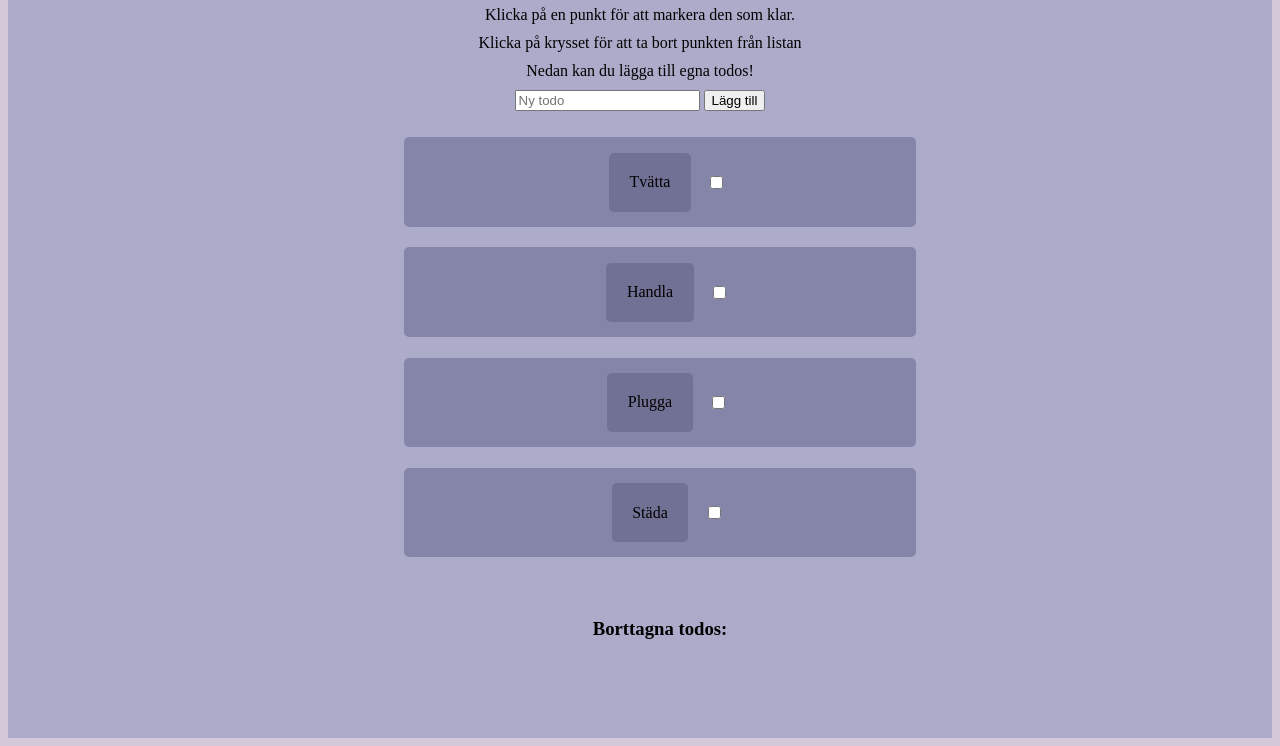
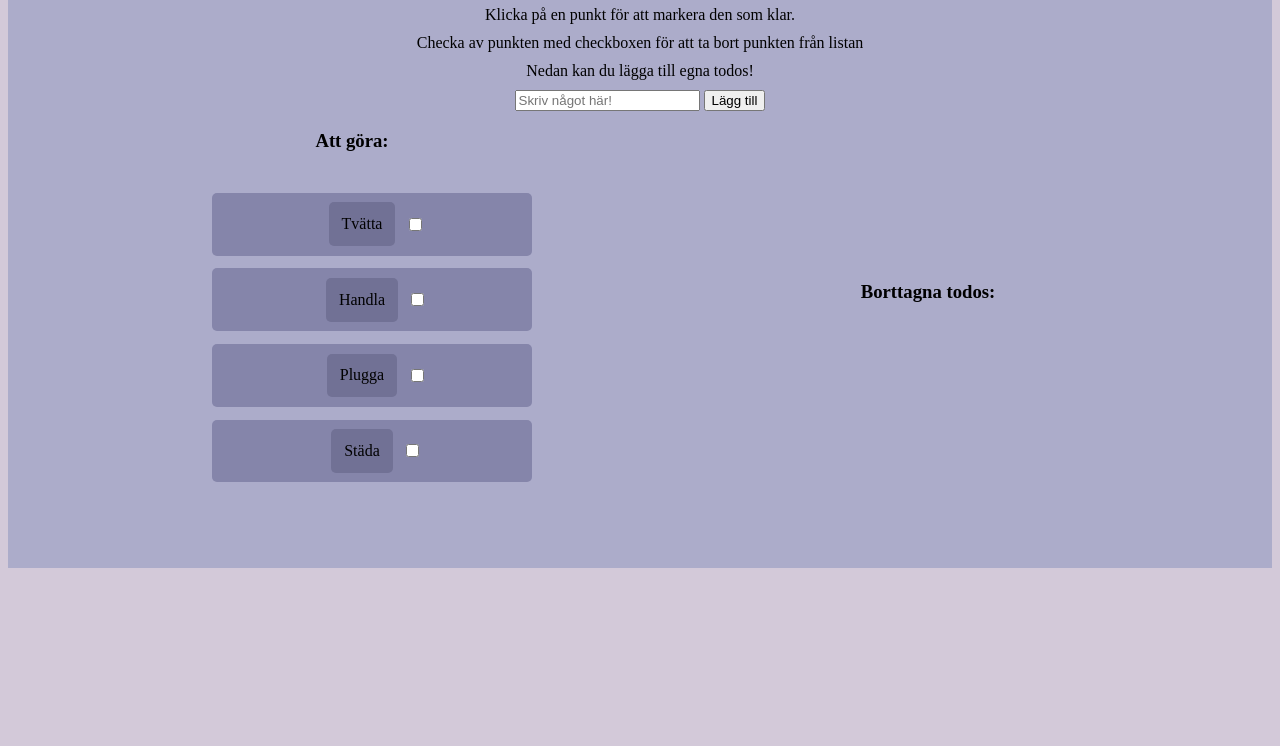
Before and after one commit to PetraElgemyr/js_task, a website built with Parcel: page src/index.html in a window 1280 px wide. Shown: the part 145-891 px from the top of the page. After the commit the page ends 800 px from the top, so only its background shows below. Built offline with nearby package versions, Linux system fonts and the light colour scheme.

Commit message:
small changes

```diff
--- a/src/index.html
+++ b/src/index.html
@@ -10,20 +10,27 @@
   </head>
   <body>
     <div id="myContainer">
-      <h1>En todo-lista!</h1>
+      <h1>Gör en todo-lista!</h1>
       <span>Klicka på en punkt för att markera den som klar.</span>
-      <span>Klicka på krysset för att ta bort punkten från listan</span>
+      <span
+        >Checka av punkten med checkboxen för att ta bort punkten från
+        listan</span
+      >
       <span>Nedan kan du lägga till egna todos!</span>
       <form>
-        <input type="text" id="newItem" placeholder="Ny todo" />
+        <input type="text" id="newItem" placeholder="Skriv något här!" />
         <button type="button" id="addItemBtn">Lägg till</button>
       </form>
-
-      <ul id="myList"></ul>
-
-      <ul id="removedItemsList">
-        <h3>Borttagna todos:</h3>
-      </ul>
+      <section>
+        <div>
+          <h3>Att göra:</h3>
+          <ul id="myList"></ul>
+        </div>
+        <div>
+          <h3>Borttagna todos:</h3>
+          <ul id="removedItemsList"></ul>
+        </div>
+      </section>
     </div>
   </body>
 </html>
--- a/src/js/main.js
+++ b/src/js/main.js
@@ -23,11 +23,18 @@ function addItemToList() {
   let addItemBtn = document.getElementById("addItemBtn");
   addItemBtn.addEventListener("click", () => {
     let givenInputValue = document.getElementById("newItem").value;
-    showMyTodos(document.getElementById("newItem").value);
-    let inputList = new Todo(givenInputValue, false, false);
-    todoList.push(inputList);
-    showMyTodos();
-    document.getElementById("newItem").value = "";
+
+    if (givenInputValue !== "") {
+      showMyTodos(document.getElementById("newItem").value);
+      let inputList = new Todo(givenInputValue, false, false);
+      todoList.push(inputList);
+      showMyTodos();
+      document.getElementById("newItem").value = "";
+    } else {
+      alert(
+        "Du måste ha skriva något i textrutan innan du klickar på knappen!"
+      );
+    }
   });
 }
 
@@ -72,29 +79,6 @@ function showMyTodos() {
     });
   }
 }
-
-// checkbox.addEventListener("change", () => {
-//     if (checkbox.checked) {
-//       totalTodoList[i].finished = true;
-//       myLiTag.classList.toggle("__checked");
-//       console.log(
-//         "Todon ",
-//         totalTodoList[i].item,
-//         " är klar: ",
-//         totalTodoList[i].finished
-//       );
-//     } else {
-//       if (!checkbox.checked) {
-//         totalTodoList[i].finished = false;
-//         console.log(
-//           "Todon ",
-//           totalTodoList[i].item,
-//           " är klar: ",
-//           totalTodoList[i].finished
-//         );
-//         myLiTag.className = "myTodoItem";
-//       }
-//     }
 
 function checkingCheckbox(myLiTag, clickedObject, checkbox, mySpan) {
   if (checkbox.checked) {
@@ -150,7 +134,7 @@ function checkingCheckbox(myLiTag, clickedObject, checkbox, mySpan) {
       if (clickedObject.removed === true) {
         //    let changing = (clickedObject.removed = false)
         removedTodoList.push(clickedObject);
-        // console.log
+        console.log("Här är listan med borttagna todos: ", removedTodoList);
       }
     }
   }
--- a/src/js/test.js
+++ b/src/js/test.js
@@ -4,3 +4,6 @@ class Todo {
     this.finished = finished;
   }
 }
+
+let unfinishedTodoList = [];
+let finishedList = [];
--- a/src/scss/main.scss
+++ b/src/scss/main.scss
@@ -16,6 +16,19 @@ body {
     margin-bottom: 10px;
   }
 
+  section {
+    display: flex;
+    flex-direction: row;
+
+    div {
+      width: 45vw;
+      display: flex;
+      flex-direction: column;
+      align-items: center;
+      justify-content: center;
+    }
+  }
+
   #myList,
   #removedItemsList {
     // background-color: cadetblue;
@@ -27,7 +40,7 @@ body {
     .myTodoItem {
       margin: 2%;
       background-color: rgba(129, 129, 167, 0.903);
-      width: 40vw;
+      width: 25vw;
       border-radius: 5px;
       display: flex;
       flex-direction: row;
@@ -74,7 +87,7 @@ body {
   .deletedLi {
     margin: 2%;
     background-color: rgba(145, 122, 146, 0.903);
-    width: 40vw;
+    width: 25vw;
     border-radius: 5px;
     display: flex;
     flex-direction: row;
```
